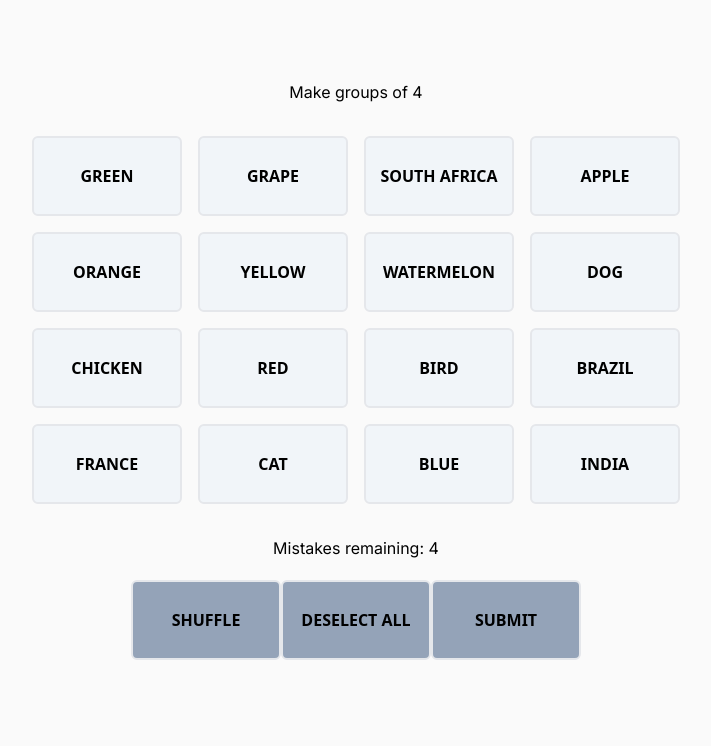
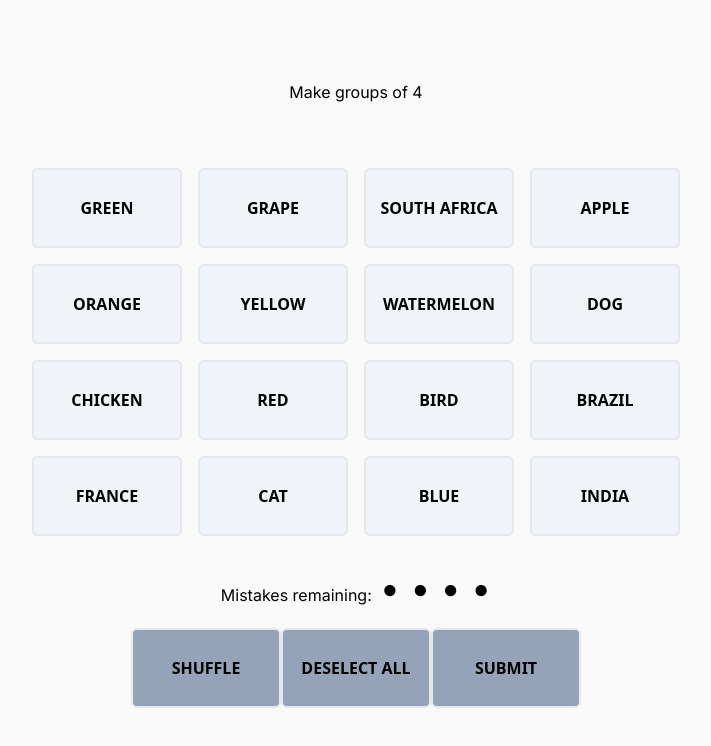
Before and after one commit to feliperost/connections, a Next.js app: page / in a window 1280 px wide. Shown: the top 746 px of the page, without its empty margins (284-995 px from the left). Built offline with nearby package versions, Linux system fonts and the light colour scheme.

Commit message:
style: display of mistakes as circles

```diff
--- a/app/page.tsx
+++ b/app/page.tsx
@@ -80,10 +80,12 @@
   const organizeWordsByGroup = (words: { word: string; group: string }[]) => {
     return Object.entries(
       words.reduce((groupedWords, wordItem) => {
+        // reduce is a method that iterates through the words array. groupedWords (an "accumulator") is an object that will collect the words by their groups.
         if (!groupedWords[wordItem.group]) groupedWords[wordItem.group] = [];
         groupedWords[wordItem.group].push(wordItem);
         return groupedWords;
       }, {} as { [key: string]: { word: string; group: string }[] })
+      // /\ this is the initial value for the accumulator groupedWords ({}). its an object with string keys (the group names) and arrays of word objects as values
     );
   };
 
@@ -113,7 +115,7 @@
       {/* initial check to see if the game can be played. if there are 0 mistakes remaining, GAME OVER case below. */}
       {mistakesRemaining > 0 ? (
         <>
-          <div className="">
+          <div className="mt-8">
             {/* a version of the WordBox component that only shows locked words&groups, and displays the group above of row of locked words */}
             {lockedWords.map((groupWords, index) => (
               <div key={index} className={`fade-in p-2 ${getColorByGroup(groupWords[0].group)}`}>
@@ -157,9 +159,13 @@
             </ul>
           </div>
 
-          {/* display of mistakes, reaches game over if mistakesRemaining is 0. later we will style these properly */}
+          {/* display of mistakes, reaches game over if mistakesRemaining is 0.
+          .repeat repeats "•" according to number of mistakes remaining. */}
           <div className="mt-8">
-            Mistakes remaining: {mistakesRemaining}
+            Mistakes remaining:
+            <span className="ml-2 text-4xl">
+              {"• ".repeat(mistakesRemaining)}
+            </span>
           </div>
 
           <div className="mt-5">
@@ -187,7 +193,7 @@
         </>
       ) : (
         // GAME OVER: words are organized and displayed by group
-        <div className="fade-in">
+        <div className="fade-in mt-8">
           {/* organizing words by group */}
           {organizeWordsByGroup(shuffledWords).map(([group, words], index) => (
             <div key={index} className={`p-2 ${getColorByGroup(group)}`}>
```
